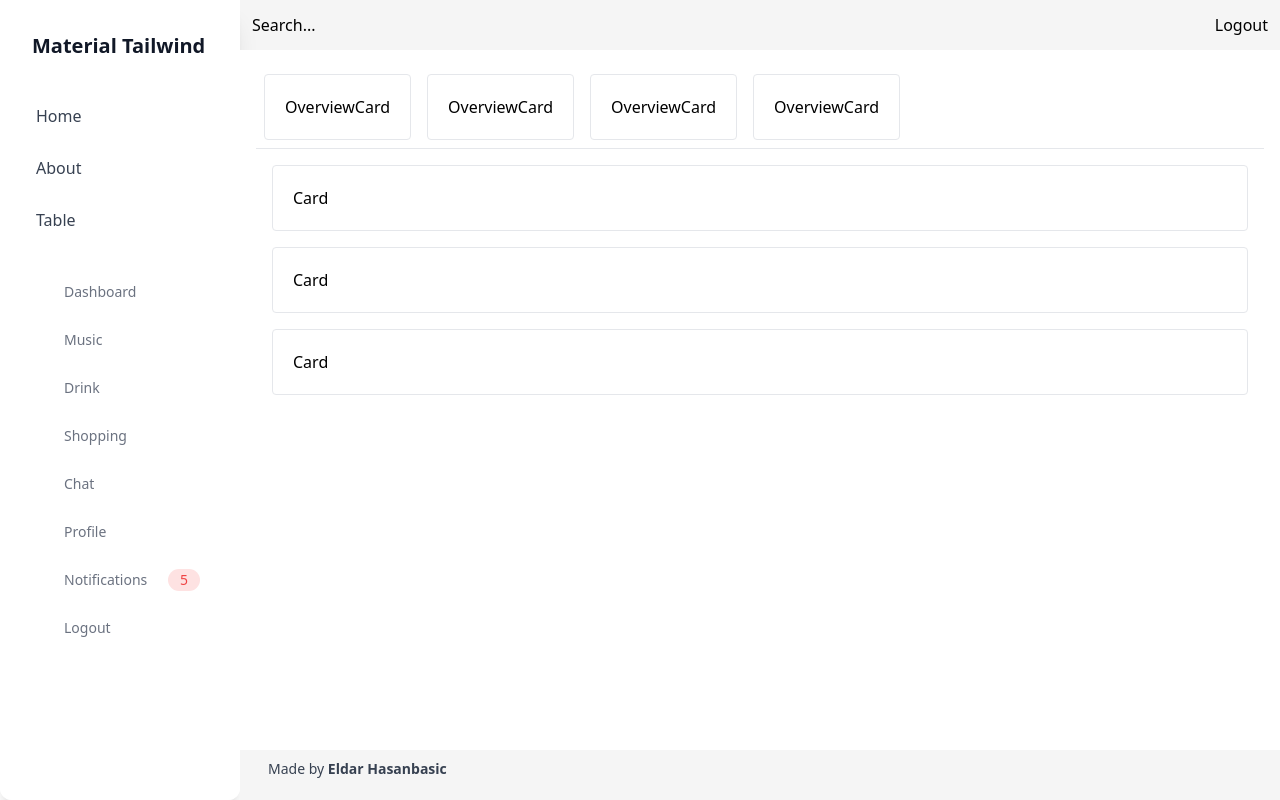
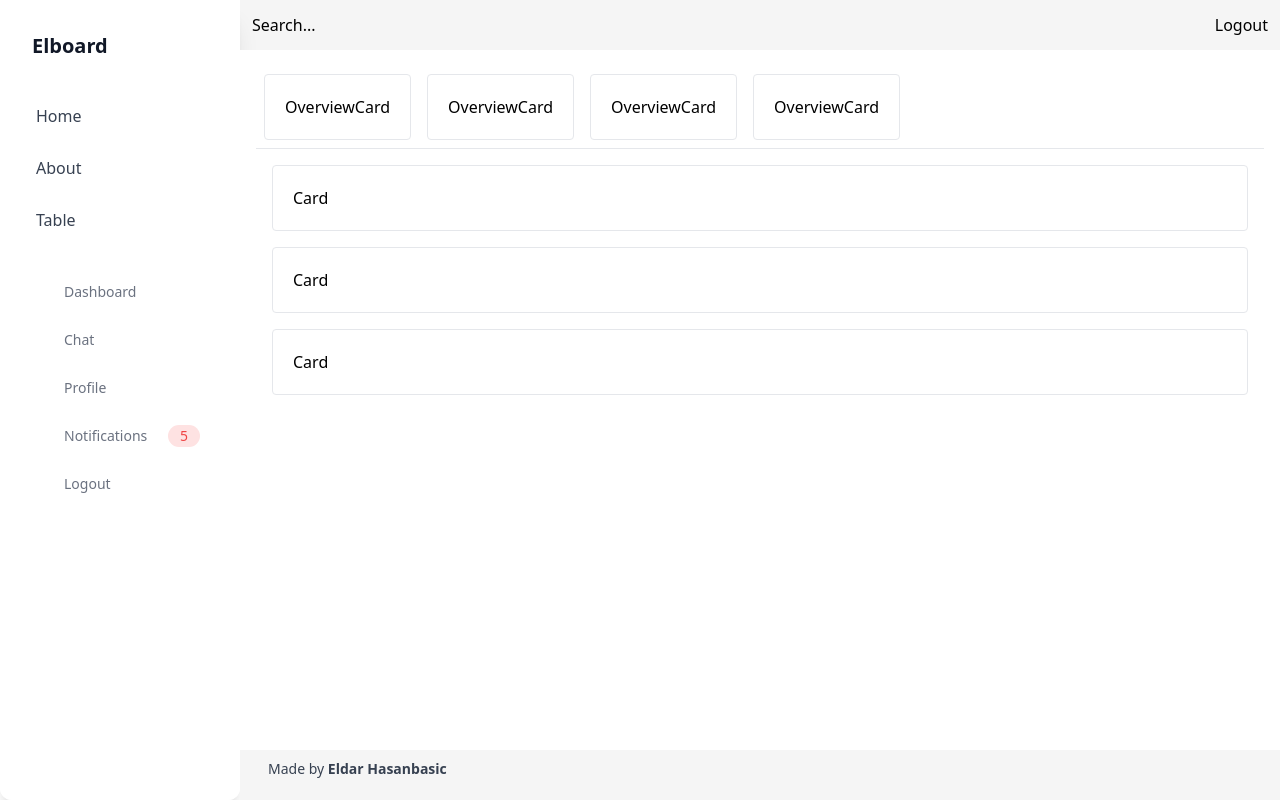
Before and after one commit to benderbinary/elboard, a Vue app: page / in a window 1280 px wide. Built offline with nearby package versions, Linux system fonts and the light colour scheme.

Commit message:
Loader and layz loading table component WIP

```diff
--- /dev/null
+++ b/src/components/LoadingSpinner.vue
@@ -0,0 +1,17 @@
+<template>
+    <div class="inline-block h-8 w-8 animate-spin rounded-full border-4 border-solid border-current border-e-transparent align-[-0.125em] text-surface motion-reduce:animate-[spin_1.5s_linear_infinite] dark:text-white"
+        role="status">
+        <span
+            class="!absolute !-m-px !h-px !w-px !overflow-hidden !whitespace-nowrap !border-0 !p-0 ![clip:rect(0,0,0,0)]">
+            Loading...
+        </span>
+    </div>
+</template>
+
+<script>
+export default {
+    name: 'LoadingSpinner'
+}
+</script>
+
+<style scoped></style>
--- a/src/views/SidebarView.vue
+++ b/src/views/SidebarView.vue
@@ -3,7 +3,7 @@
     class="sidebar relative flex flex-col bg-clip-border rounded-xl bg-white text-gray-700 h-[calc(100vh-2rem)] w-full max-w-[20rem] p-4 shadow-xl shadow-blue-gray-900/5">
     <div class="mb-2 p-4">
       <h5 class="block antialiased tracking-normal font-sans text-xl font-semibold leading-snug text-gray-900">
-        Material Tailwind
+        Elboard
       </h5>
     </div>
     <nav class="flex flex-col gap-1 min-w-[240px] p-2 font-sans text-base font-normal text-gray-700">
@@ -28,33 +28,6 @@
             <i class="bx bx-home"></i>
           </span>
           <span class="text-sm font-medium">Dashboard</span>
-        </router-link>
-      </li>
-      <li>
-        <router-link to="/music"
-          class="flex flex-row items-center h-12 transform hover:translate-x-2 transition-transform ease-in duration-200 text-gray-500 hover:text-gray-800">
-          <span class="inline-flex items-center justify-center h-12 w-12 text-lg text-gray-400">
-            <i class="bx bx-music"></i>
-          </span>
-          <span class="text-sm font-medium">Music</span>
-        </router-link>
-      </li>
-      <li>
-        <router-link to="/drink"
-          class="flex flex-row items-center h-12 transform hover:translate-x-2 transition-transform ease-in duration-200 text-gray-500 hover:text-gray-800">
-          <span class="inline-flex items-center justify-center h-12 w-12 text-lg text-gray-400">
-            <i class="bx bx-drink"></i>
-          </span>
-          <span class="text-sm font-medium">Drink</span>
-        </router-link>
-      </li>
-      <li>
-        <router-link to="/shopping"
-          class="flex flex-row items-center h-12 transform hover:translate-x-2 transition-transform ease-in duration-200 text-gray-500 hover:text-gray-800">
-          <span class="inline-flex items-center justify-center h-12 w-12 text-lg text-gray-400">
-            <i class="bx bx-shopping-bag"></i>
-          </span>
-          <span class="text-sm font-medium">Shopping</span>
         </router-link>
       </li>
       <li>
--- a/src/views/TableView.vue
+++ b/src/views/TableView.vue
@@ -3,7 +3,13 @@
 </template>
 
 <script lang="ts">
-import ActivityComponent from './../components/ActivityComponent.vue'
+import { defineAsyncComponent } from 'vue'
+import LoadingSpinner from '../components/LoadingSpinner.vue'
+
+const ActivityComponent = defineAsyncComponent({
+  loader: () => import('./../components/ActivityComponent.vue'),
+  loadingComponent: LoadingSpinner
+})
 
 export default {
   components: { ActivityComponent }
```
Also changed, not shown: 1 other file (tests, documents, lock files or other folders).
